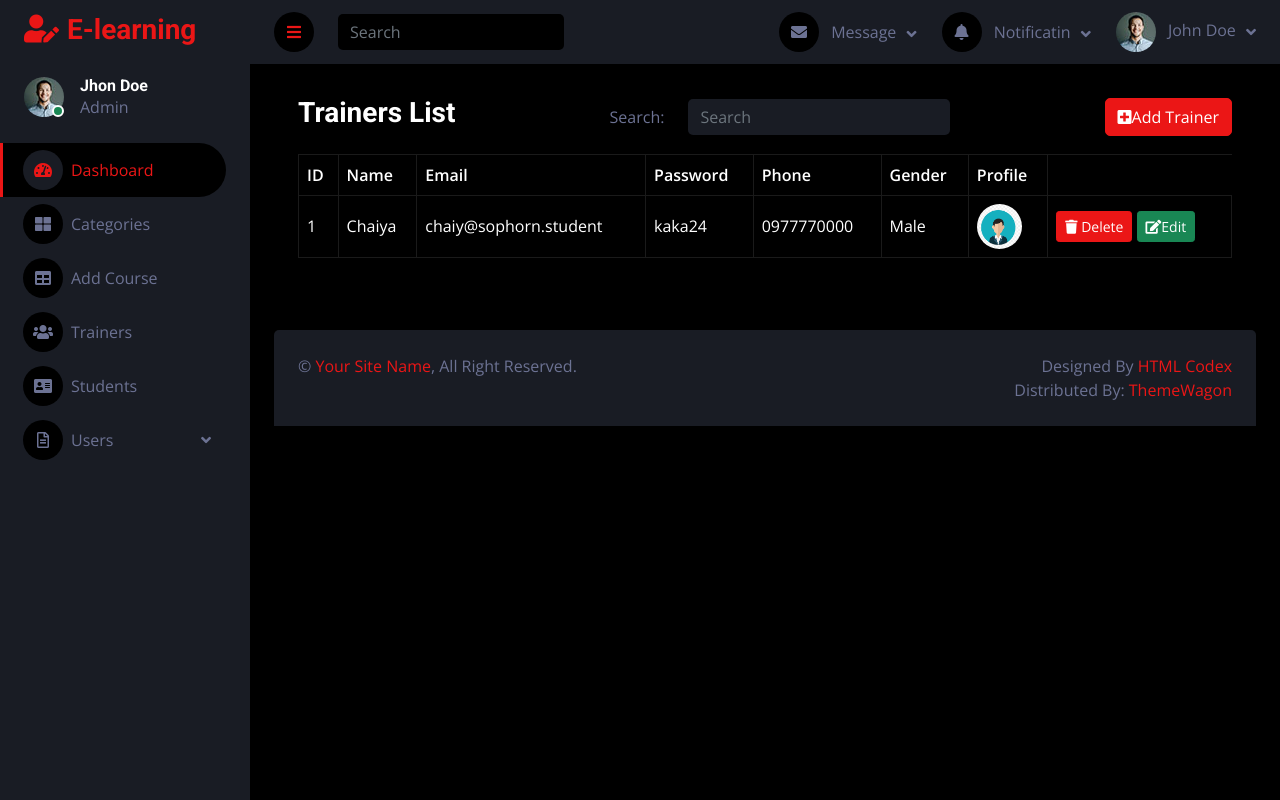
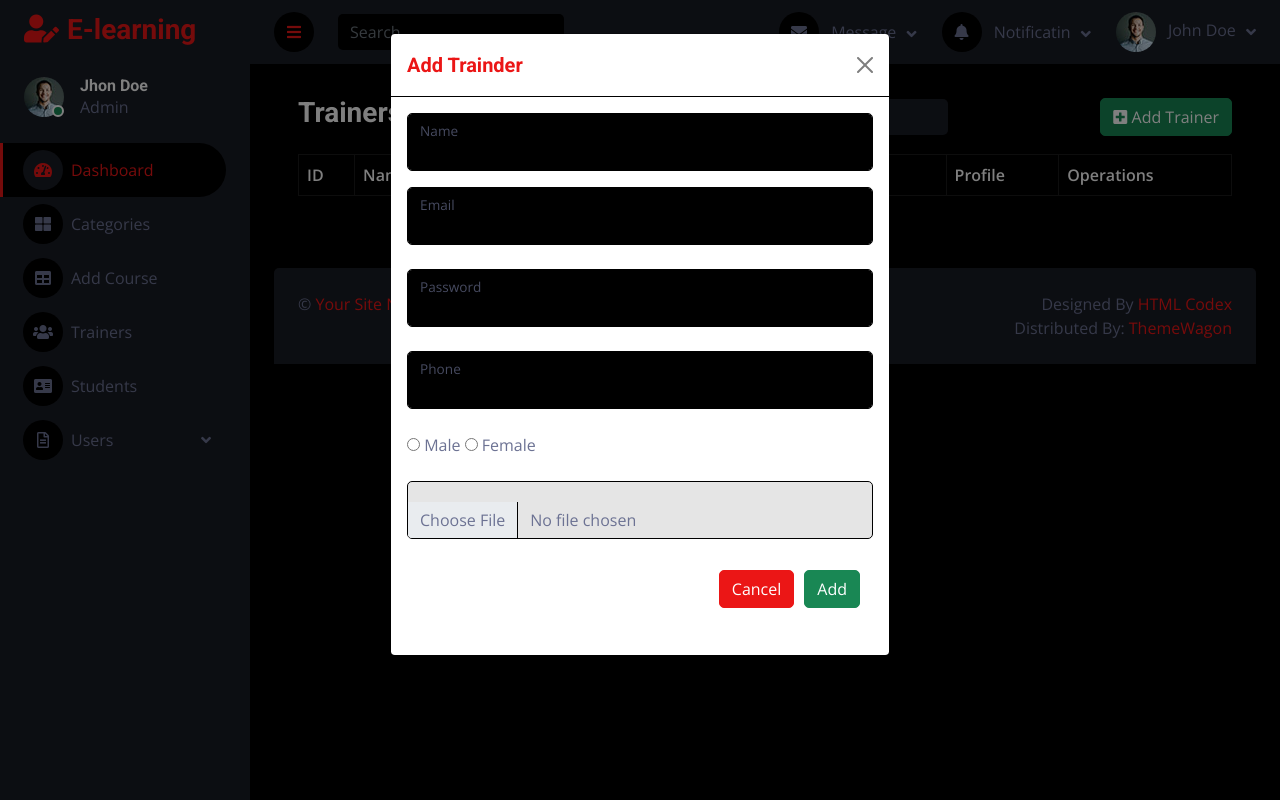
Before and after one commit to Chhaiya-Sophorn/g5-e-learning, a PHP site: page /list_trainer in a window 1280 px wide, after a click on "Add Trainer". Run offline with PHP 8.4, Linux system fonts and the light colour scheme; data comes from the database, SQL or seed files in the repository; data that the repository does not hold is empty; some libraries are stand-ins or nearby versions.

Commit message:
[feat] crud trainer #GEL-166

```diff
--- a/admin_router.php
+++ b/admin_router.php
@@ -19,7 +19,8 @@ $routes = [
     '/deleteCategory' => 'controllers/admin/category/category_delete.controller.php',
 
 
-    '/list_trainer' => 'controllers/admin/trainer/trainer.php',
+    '/list_trainer' => 'controllers/admin/trainer/trainer.controller.php',
+    '/add_trainer' => 'controllers/admin/trainer/add.controller.php',
 ];
 
 if (array_key_exists($uri, $routes)) {
--- a/index.php
+++ b/index.php
@@ -1,7 +1,7 @@
 <?php
 require 'utils/url.php';
 require 'database/database.php';
-if (urlIs("/admin") || urlIs('/courses_as_admin') || urlIs('/courseEdit') || urlIs('/createCourse') || urlIs('/categories') || urlIs('/viewCourse') || urlIs('/updateCourse')|| urlIs("/admin") || urlIs('/addCourse') || urlIs('/categories') || urlIs('/list_trainer') ) {
+if (urlIs("/admin") || urlIs('/courses_as_admin') || urlIs('/courseEdit') || urlIs('/createCourse') || urlIs('/categories') || urlIs('/viewCourse') || urlIs('/updateCourse')|| urlIs("/admin") || urlIs('/addCourse') || urlIs('/categories') || urlIs('/list_trainer') || urlIs('/add_trainer')  ) {
     require "admin_router.php";
 } else if (urlIs('/signin') || urlIs('/signup') || urlIs('/student') || urlIs('/student_profile') || urlIs('/edit') || urlIs('/create_student') || urlIs('/access') || urlIs('/get_edit') || urlIs('/course')) {
     require "authentication_router.php";
--- a/models/user.model.php
+++ b/models/user.model.php
@@ -1,6 +1,7 @@
 <?php
 
-function accountExist(string $email): array{
+function accountExist(string $email): array
+{
     global $connection;
     $statement =  $connection->prepare('SELECT *FROM users WHERE email = :email');
     $statement->execute([
@@ -8,15 +9,16 @@ function accountExist(string $email): array{
     ]);
 
     //jenh 0 ber ot mean jenh 1
-    if($statement->rowCount()>0){
+    if ($statement->rowCount() > 0) {
         return $statement->fetch();
-    }else{
+    } else {
         return [];
     }
 }
 
 
-function payments(int $user_id,int $course_id){
+function payments(int $user_id, int $course_id)
+{
     global $connection;
     $statement = $connection->prepare("INSERT INTO payments(user_id, course_id) VALUES (:user_id, :course_id)");
     $statement->execute([
@@ -25,7 +27,8 @@ function payments(int $user_id,int $course_id){
     ]);
 }
 
-function getStudent(int $id){
+function getStudent(int $id)
+{
     global $connection;
     $statement =  $connection->prepare('SELECT *FROM users WHERE user_id = :id');
     $statement->execute([
@@ -34,3 +37,56 @@ function getStudent(int $id){
 
     return $statement->fetch();
 }
+
+
+function addTrainer(string $name, string $email, string $password, string $phone, string $gender, string $image): bool
+{
+    global $connection;
+    $statement = $connection->prepare("INSERT INTO users (name, email, password, gender, roles_id, phone, profile_image) VALUES (:name, :email, :password, :gender, :role, :phone, :image)");
+    $statement->execute([
+        ':name' => $name,
+        ':email' => $email,
+        ':password' => $password,
+        ':gender' => $gender,
+        ':role' => 2,
+        ':phone' => $phone,
+        ':image' => $image,
+    ]);
+
+    return $statement->rowCount() > 0;
+}
+
+function getTrainer()
+{
+    global $connection;
+    $statement =  $connection->prepare('SELECT *FROM users WHERE roles_id = 2');
+    $statement->execute();
+    return $statement->fetchAll();
+}
+
+function deleteTrainer(int $id)
+{
+    global $connection;
+    $statement =  $connection->prepare('DELETE FROM users WHERE user_id =:id');
+    $statement->execute([
+        ':id' => $id
+    ]);
+}
+
+
+function updateTrainer(int $trainer_id, string $name, string $email, string $password, string $phone, string $gender, string $image): bool
+{
+    global $connection;
+    $statement = $connection->prepare("UPDATE users SET name = :name, email = :email, password = :password, gender = :gender, phone = :phone, profile_image = :image WHERE user_id = :trainer_id");
+    $statement->execute([
+        ':name' => $name,
+        ':email' => $email,
+        ':password' => $password,
+        ':gender' => $gender,
+        ':phone' => $phone,
+        ':image' => $image,
+        ':trainer_id' => $trainer_id,
+    ]);
+
+    return $statement->rowCount() > 0;
+}
--- a/views/admin/trainer/trainer.php
+++ b/views/admin/trainer/trainer.php
@@ -1,4 +1,3 @@
-
 <!-- CSS style -->
 <style>
     /* Center modal vertically */
@@ -30,6 +29,7 @@
     }
 </style>
 
+
 <div class="table-responsive p-5 pt-3">
     <div class="mt-3 mb-3 d-flex justify-content-between align-items-center">
         <h3>Trainers List</h3>
@@ -41,7 +41,7 @@
         </div>
 
         <!-- Button trigger modal -->
-        <button type="button" class="btn btn-primary" data-bs-toggle="modal" data-bs-target="#add-modal"><i class="fa fa-plus-square"></i>Add Trainer</button>
+        <button type="button" class="btn btn-success" data-bs-toggle="modal" data-bs-target="#add-modal"><i class="fa fa-plus-square"></i> Add Trainer</button>
 
     </div>
     <table class="table text-start align-middle table-bordered table-dark table-hover mb-0 mt-3">
@@ -54,29 +54,106 @@
                 <th scope="col">Phone</th>
                 <th scope="col">Gender</th>
                 <th scope="col">Profile</th>
+                <th scope="col">Operations</th>
             </tr>
         </thead>
 
-        <!-- ==================Edit Category ============== -->
+        <!-- ==================Update trainer ============== -->
         <tbody>
+            <?php
+            require 'database/database.php';
+            require 'models/user.model.php';
+
+            $trainers = getTrainer();
+            foreach ($trainers as $key => $trainer) :
+            ?>
                 <tr>
-                    <td>1</td>
-                    <td>Chaiya</td>
-                    <td>chaiy@sophorn.student</td>
-                    <td>kaka24</td>
-                    <td>0977770000</td>
-                    <td>Male</td>
+                    <td><?= $key + 1 ?></td>
+                    <td><?= $trainer['name'] ?></td>
+                    <td><?= $trainer['email'] ?></td>
+                    <td><?= $trainer['password'] ?></td>
+                    <td><?= $trainer['phone'] ?></td>
+                    <td><?= $trainer['gender'] ?></td>
                     <td>
-                    <img src="trainerprofile/trainer1.png" alt="Avatar" class="avatar">
+                        <img src="../../../uploading/<?= $trainer['profile_image'] ?>" class="avatar">
                     </td>
                     <td>
-                        <a onclick="return confirm('Do you want to delete this category?')" class="btn btn-sm btn-primary" href="controllers/admin/category/category_delete.controller.php?id=<?= $category['category_id'] ?>"><i class="fas fa-trash"></i> Delete</a>
-                        <button type='button' class="btn btn-sm btn-success" data-bs-toggle="modal" data-bs-target="#edit-modal<?= $category['category_id'] ?>"><i class="fas fa-edit"></i>Edit</button>
+                        <form id="edit-form-<?= $trainer['user_id'] ?>" action="#" method="post" style="display: inline;">
+                            <input type="text" name="id" value="<?= $trainer['user_id'] ?>" hidden>
+                            <button type="submit" class="btn btn-sm btn-success" ><i class="fas fa-edit"></i> Edit</button>
+                            <button type="submit" form="delete-form-<?= $trainer['user_id'] ?>" class="btn btn-primary" style="display: none;">Confirm Edit</button>
+                        </form>
+                        <form id="delete-form-<?= $trainer['user_id'] ?>" action="controllers/admin/trainer/delete.controller.php" method="post" style="display: inline;">
+                            <input type="text" name="id" value="<?= $trainer['user_id'] ?>" hidden>
+                            <button type="button" class="btn btn-sm btn-primary" data-bs-toggle="modal" data-bs-target="#delete-modal<?= $trainer['user_id'] ?>"><i class="fas fa-trash"></i>Delete</button>
+                            <button type="submit" form="delete-form-<?= $trainer['user_id'] ?>" class="btn btn-primary" style="display: none;">Confirm Delete</button>
+                        </form>
+
+                        <!-- Delete Modal -->
+                        <div class="modal fade" id="delete-modal<?= $trainer['user_id'] ?>" role="dialog">
+                            <div class="modal-dialog">
+                                <div class="modal-content">
+                                    <div class="modal-header">
+                                        <h4 class="modal-title text-primary">Delete Confirmation</h4>
+                                        <button type="button" class="close" data-dismiss="modal">&times;</button>
+                                    </div>
+                                    <div class="modal-body">
+                                        <p class="text-dark">Are you sure you want to delete this item?</p>
+                                    </div>
+                                    <div class="modal-footer">
+                                        <button type="button" class="btn btn-primary" data-bs-dismiss="modal">Cancel</button>
+                                        <button type="submit" form="delete-form-<?= $trainer['user_id'] ?>" class="btn btn-primary">Delete</button>
+                                    </div>
+                                </div>
+                            </div>
+                        </div>
                     </td>
                 </tr>
-        </tbody>
-
-
+            <?php endforeach ?>
         </tbody>
     </table>
 </div>
+
+<!-- ========================= show popup form when create category ================= -->
+<!-- Modal -->
+<div class="modal fade" id="add-modal" tabindex="-1" aria-labelledby="exampleModalLabel" aria-hidden="true">
+    <div class="modal-dialog">
+        <div class="modal-content">
+            <div class="modal-header">
+                <h5 class="modal-title text-primary" id="exampleModalLabel">Add Trainder</h5>
+                <button type="button" class="btn-close" data-bs-dismiss="modal" aria-label="Close"></button>
+            </div>
+            <div class="modal-body">
+                <form action="controllers/admin/trainer/add.controller.php" method="post" enctype="multipart/form-data">
+                    <div class="form-floating mb-3">
+                        <input type="text" class="form-control" id="name" name="name">
+                        <label for="floatingInput">Name</label>
+                    </div>
+                    <div class="form-floating mb-4">
+                        <input type="text" class="form-control" id="email" name="email">
+                        <label for="floatingPassword">Email</label>
+                    </div>
+                    <div class="form-floating mb-4">
+                        <input type="text" class="form-control" id="password" name="password">
+                        <label for="floatingPassword">Password</label>
+                    </div>
+                    <div class="form-floating mb-4">
+                        <input type="text" class="form-control" id="phone" name="phone">
+                        <label for="floatingPassword">Phone</label>
+                    </div>
+                    <div class="form-floating mb-4">
+                        <input type="radio" name="gender" value="Male"> Male
+                        <input type="radio" name="gender" value="Female"> Female
+                    </div>
+                    <div class="form-floating mb-4">
+                        <input type="file" name='image' class="form-control" aria-label="file example" style="background-color: rgba(0, 0, 0, 0.1);">
+                    </div>
+                    <div class="form-floating mb-4 btn d-flex flex-row-reverse">
+                        <button type="submit" class="btn btn-success" style="margin-left: 10px;">Add</button>
+                        <button type="button" class="btn btn-primary" data-bs-dismiss="modal">Cancel</button>
+                    </div>
+                </form>
+            </div>
+        </div>
+    </div>
+</div>
```
Also changed, not shown: controllers/admin/trainer/add.controller.php (added, +40 -0 lines), controllers/admin/trainer/delete.controller.php (added, +10 -0 lines), controllers/admin/trainer/trainer.controller.php (renamed from controllers/admin/trainer/trainer.php), controllers/admin/trainer/update.controller.php (added), uploading/photo_2023-10-23_10-34-45.png (added), uploading/photo_2023-12-04_09-48-00.jpg (added), uploading/photo_2023-12-04_12-23-05.jpg (added), uploading/photo_2023-12-05_12-09-30 (2).jpg (added), uploading/photo_2023-12-06_21-38-52.jpg (added), uploading/photo_2024-02-14_11-13-33.jpg (added), uploading/photo_2024-02-19_00-18-42.jpg (added), uploading/photo_2024-02-23_09-49-06.jpg (added), uploading/photo_2024-02-23_09-49-06.png (added), uploading/photo_2024-03-06_10-39-34.jpg (added), 1 more files.
